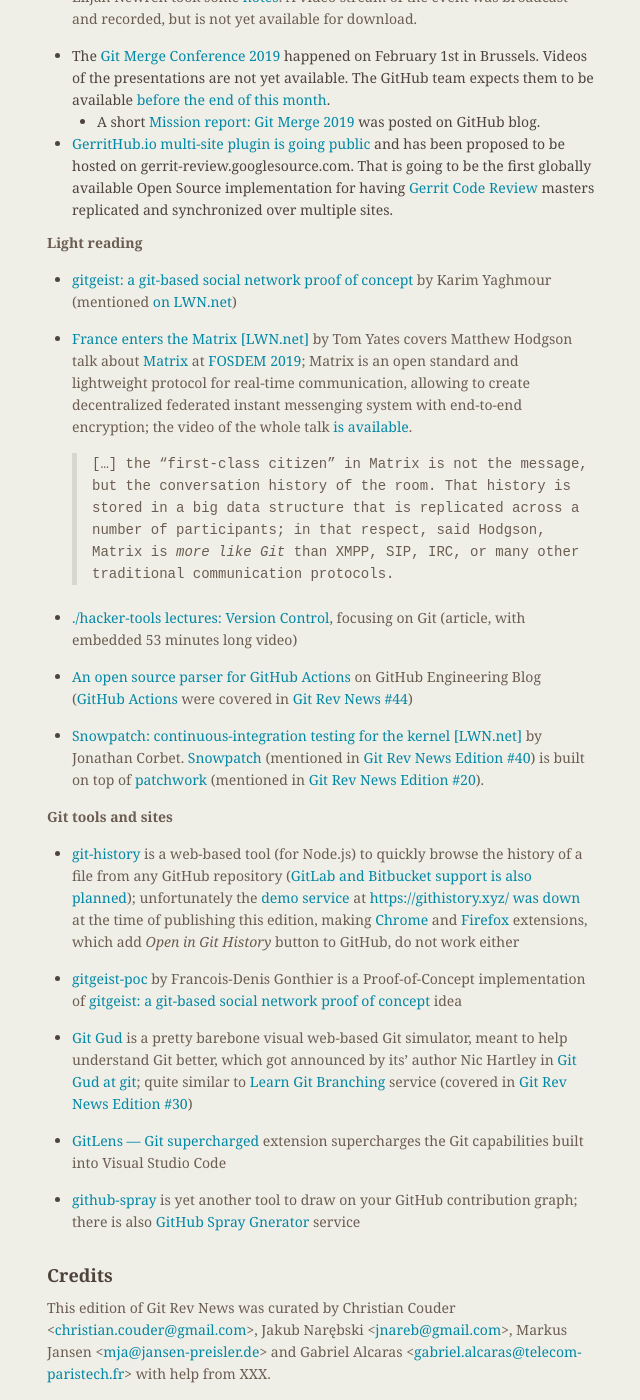
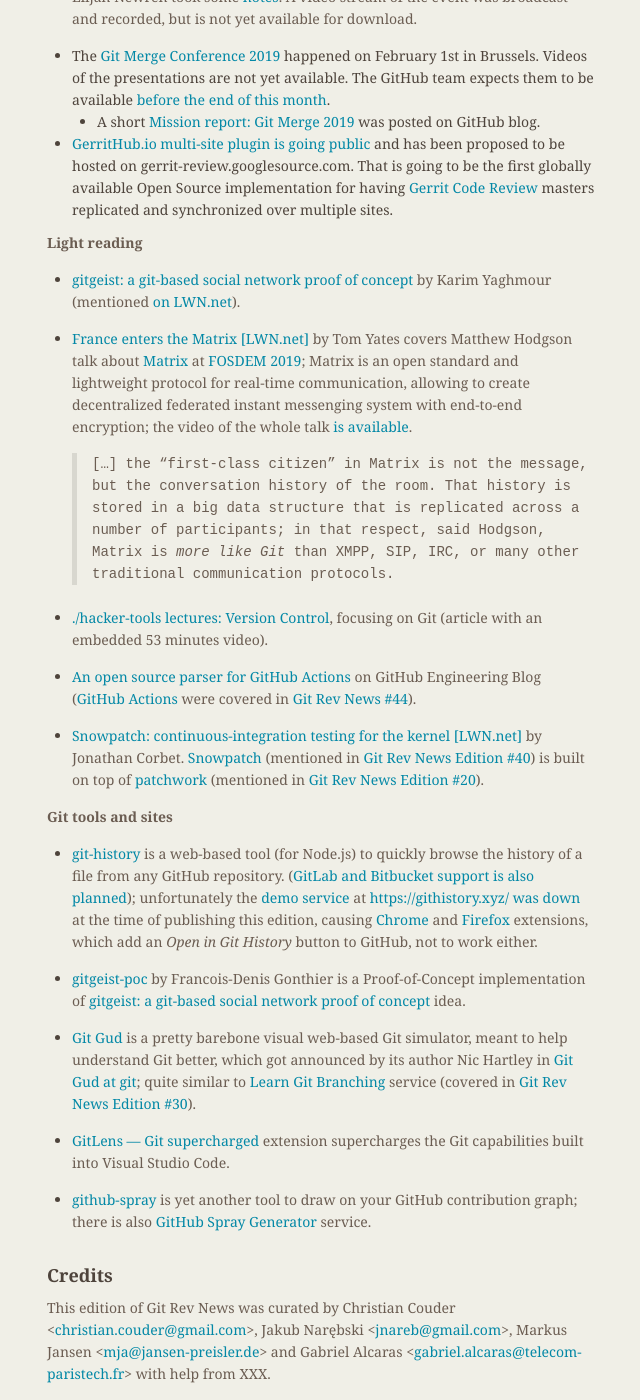
Before and after one commit to git/git.github.io, a Jekyll site: the page built from rev_news/drafts/edition-48.md, in a window 1280 px wide and 1400 px high, scrolled down 1677 px. Shown: the whole window, without its empty margins (487-1127 px from the left). Built offline with Jekyll 4.4.1, drawn with Linux system fonts in a browser that asks for light colours.

Commit message:
Some additional tiny spelling/formatting fixes.

```diff
--- a/rev_news/drafts/edition-48.md
+++ b/rev_news/drafts/edition-48.md
@@ -153,7 +153,7 @@
 
 __Light reading__
 * [gitgeist: a git-based social network proof of concept](https://www.karimyaghmour.com/blog/2019/02/gitgeist-a-git-based-social-network-proof-of-concept.html) by Karim Yaghmour
-  (mentioned [on LWN.net](https://lwn.net/Articles/780365/))
+  (mentioned [on LWN.net](https://lwn.net/Articles/780365/)).
 
 * [France enters the Matrix [LWN.net]](https://lwn.net/Articles/779331/) by Tom Yates
   covers Matthew Hodgson talk about [Matrix](https://matrix.org/blog/home/) at [FOSDEM 2019](https://fosdem.org/2019/);
@@ -169,12 +169,12 @@
   > protocols.
 
 * [./hacker-tools lectures: Version Control](https://hacker-tools.github.io/version-control/),
-  focusing on Git (article, with embedded 53 minutes long video)
+  focusing on Git (article with an embedded 53 minutes video).
 
 * [An open source parser for GitHub Actions](https://githubengineering.com/an-open-source-parser-for-github-actions/)
   on GitHub Engineering Blog
   ([GitHub Actions](https://github.com/features/actions) were covered in
-  [Git Rev News #44](https://git.github.io/rev_news/2018/10/24/edition-44/))
+  [Git Rev News #44](https://git.github.io/rev_news/2018/10/24/edition-44/)).
 
 * [Snowpatch: continuous-integration testing for the kernel [LWN.net]](https://lwn.net/Articles/777421/)
   by Jonathan Corbet.  [Snowpatch](https://github.com/ruscur/snowpatch)
@@ -185,30 +185,30 @@
 
 __Git tools and sites__
 * [git-history](https://github.com/pomber/git-history) is a web-based tool (for Node.js)
-  to quickly browse the history of a file from any GitHub repository
+  to quickly browse the history of a file from any GitHub repository.
   ([GitLab and Bitbucket support is also planned](https://github.com/pomber/git-history/issues/14));
   unfortunately the [demo service](https://github.githistory.xyz/babel/babel/blob/master/packages/babel-core/test/browserify.js)
   at <https://githistory.xyz/> [was down](https://twitter.com/pomber/status/1100412811455287304) at the time of publishing this edition,
-  making [Chrome](https://chrome.google.com/webstore/detail/github-history-browser-ex/laghnmifffncfonaoffcndocllegejnf) and [Firefox](https://addons.mozilla.org/firefox/addon/github-history/) extensions,
-  which add _Open in Git History_ button to GitHub, do not work either
+  causing [Chrome](https://chrome.google.com/webstore/detail/github-history-browser-ex/laghnmifffncfonaoffcndocllegejnf) and [Firefox](https://addons.mozilla.org/firefox/addon/github-history/) extensions,
+  which add an _Open in Git History_ button to GitHub, not to work either.
 
 * [gitgeist-poc](https://github.com/opersys/gitgeist-poc) by Francois-Denis Gonthier
   is a Proof-of-Concept implementation  of
-  [gitgeist: a git-based social network proof of concept](https://www.karimyaghmour.com/blog/2019/02/gitgeist-a-git-based-social-network-proof-of-concept.html) idea
+  [gitgeist: a git-based social network proof of concept](https://www.karimyaghmour.com/blog/2019/02/gitgeist-a-git-based-social-network-proof-of-concept.html) idea.
 
 * [Git Gud](https://nic-hartley.github.io/git-gud/) is a pretty
   barebone visual web-based Git simulator, meant to help understand
-  Git better, which got announced by its' author Nic Hartley in
+  Git better, which got announced by its author Nic Hartley in
   [Git Gud at git](https://dev.to/nichartley/git-gud-at-git-5d9k);
   quite similar to [Learn Git Branching](https://learngitbranching.js.org/)
-  service (covered in [Git Rev News Edition #30](https://git.github.io/rev_news/2017/08/16/edition-30/#other-news))
+  service (covered in [Git Rev News Edition #30](https://git.github.io/rev_news/2017/08/16/edition-30/#other-news)).
 
 * [GitLens — Git supercharged](https://marketplace.visualstudio.com/items?itemName=eamodio.gitlens)
-  extension supercharges the Git capabilities built into Visual Studio Code
+  extension supercharges the Git capabilities built into Visual Studio Code.
 
 * [github-spray](https://github.com/Annihil/github-spray) is yet another tool
   to draw on your GitHub contribution graph; there is also
-  [GitHub Spray Gnerator](https://annihil.github.io/github-spray-generator/) service
+  [GitHub Spray Generator](https://annihil.github.io/github-spray-generator/) service.
 
 
 ## Credits
```
